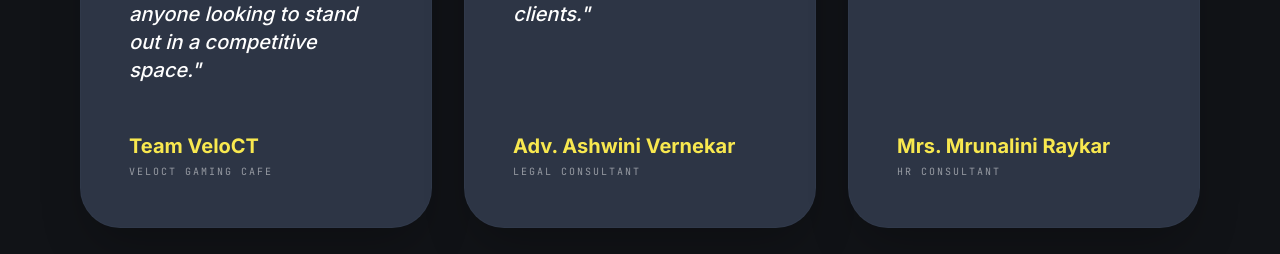
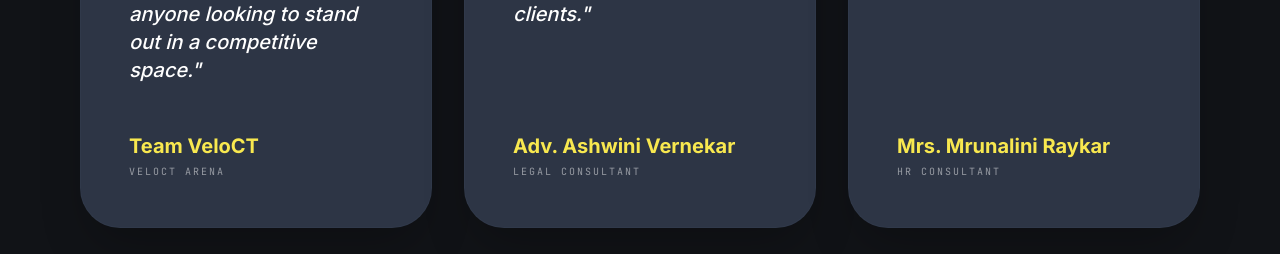
Before and after one commit to riteshraykar12/vaultt, a React (Vite) app: page / in a window 1280 px wide. Shown: the part 3335-3589 px from the top of the page. Built offline with nearby package versions, Linux system fonts and the light colour scheme; a web font is replaced by a local one.

Commit message:
style: rename VeloCT Gaming Cafe to VeloCT Arena

```diff
--- a/src/App.jsx
+++ b/src/App.jsx
@@ -63,9 +63,8 @@ const Navbar = () => {
 
       {/* Mobile Menu Overlay */}
       <div
-        className={`fixed inset-0 z-[60] bg-background/95 backdrop-blur-2xl transition-all duration-500 ease-[cubic-bezier(0.16,1,0.3,1)] flex flex-col justify-center items-center ${
-          isMobileMenuOpen ? 'opacity-100 pointer-events-auto translate-x-0' : 'opacity-0 pointer-events-none translate-x-[100%]'
-        }`}
+        className={`fixed inset-0 z-[60] bg-background/95 backdrop-blur-2xl transition-all duration-500 ease-[cubic-bezier(0.16,1,0.3,1)] flex flex-col justify-center items-center ${isMobileMenuOpen ? 'opacity-100 pointer-events-auto translate-x-0' : 'opacity-0 pointer-events-none translate-x-[100%]'
+          }`}
       >
         <button
           className="absolute top-8 right-8 text-white hover:text-accent transition-colors"
@@ -432,7 +431,7 @@ const Testimonials = () => {
   const reviews = [
     {
       name: "Team VeloCT",
-      role: "VeloCT Gaming Cafe",
+      role: "VeloCT Arena",
       text: "Working with Vaultt Agency has completely upgraded how our brand looks and feels. As a gaming café, aesthetics and engagement matter a lot and they absolutely nailed both. From our social media presence to visual branding, everything now resonates with our audience. We've seen a noticeable increase in footfall and online engagement. Highly recommended for anyone looking to stand out in a competitive space."
     },
     {
@@ -870,7 +869,7 @@ const Footer = () => {
           <div className="flex items-center gap-4">
             <a href="/coming-soon" className="w-10 h-10 rounded-full bg-surface border border-muted/50 flex items-center justify-center text-white hover:text-accent hover:border-accent hover:-translate-y-1 transition-all" aria-label="X (Twitter)">
               <svg width="18" height="18" viewBox="0 0 24 24" fill="currentColor" xmlns="http://www.w3.org/2000/svg">
-                <path d="M18.244 2.25h3.308l-7.227 8.26 8.502 11.24H16.17l-5.214-6.817L4.99 21.75H1.68l7.73-8.835L1.254 2.25H8.08l4.713 6.231zm-1.161 17.52h1.833L7.084 4.126H5.117z"/>
+                <path d="M18.244 2.25h3.308l-7.227 8.26 8.502 11.24H16.17l-5.214-6.817L4.99 21.75H1.68l7.73-8.835L1.254 2.25H8.08l4.713 6.231zm-1.161 17.52h1.833L7.084 4.126H5.117z" />
               </svg>
             </a>
             <a href="https://www.instagram.com/vaultt.studios/" target="_blank" rel="noopener noreferrer" className="w-10 h-10 rounded-full bg-surface border border-muted/50 flex items-center justify-center text-white hover:text-accent hover:border-accent hover:-translate-y-1 transition-all" aria-label="Instagram">
```
